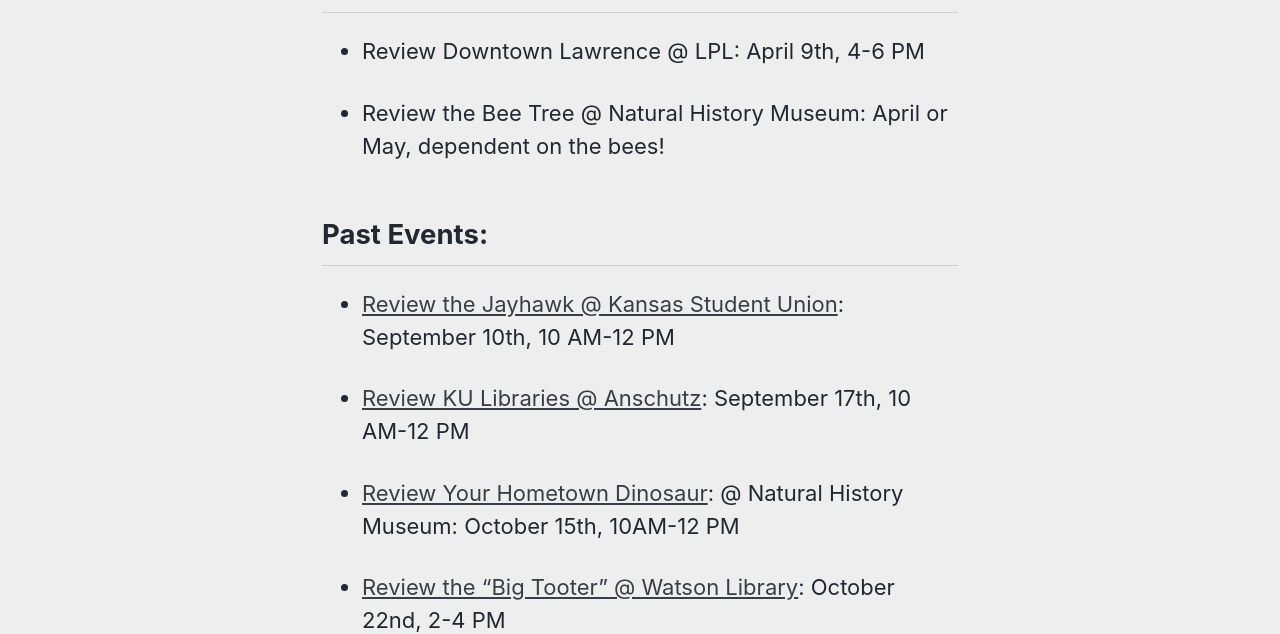
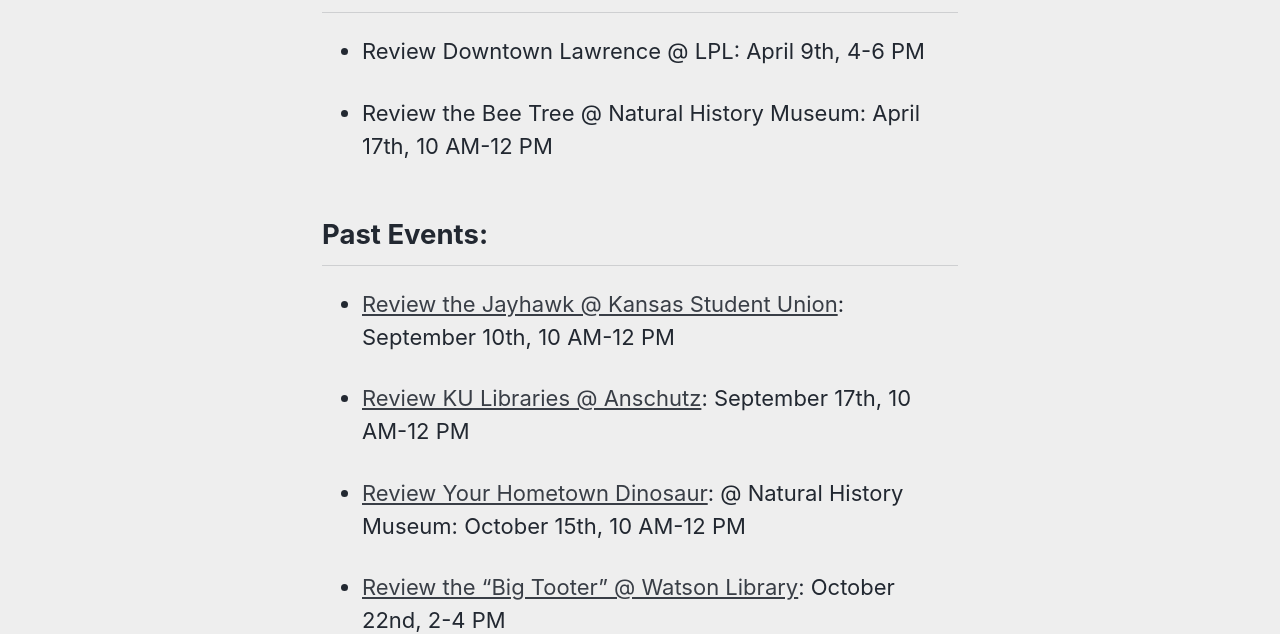
Before and after one commit to idrhku/lawrence-reviewed, a Jekyll site: the page built from _pages/pop-ups.md, in a window 1280 px wide. Shown: the part 622-1256 px from the top of the page. Built offline with Jekyll 4.4.1, drawn with Linux system fonts in a browser that asks for light colours; cached includes are drawn as plain includes.

Commit message:
Update pop-ups.md

```diff
--- a/_pages/pop-ups.md
+++ b/_pages/pop-ups.md
@@ -18,7 +18,7 @@
 
 - Review Downtown Lawrence @ LPL: April 9th, 4-6 PM
 
-- Review the Bee Tree @ Natural History Museum: April or May, dependent on the bees!
+- Review the Bee Tree @ Natural History Museum: April 17th, 10 AM-12 PM
 
 
 <h2>Past Events:</h2>
@@ -27,7 +27,7 @@
 
 - [Review KU Libraries @ Anschutz](/ku-libraries): September 17th, 10 AM-12 PM
 
-- [Review Your Hometown Dinosaur](/hometown-dinosaur): @ Natural History Museum: October 15th, 10AM-12 PM
+- [Review Your Hometown Dinosaur](/hometown-dinosaur): @ Natural History Museum: October 15th, 10 AM-12 PM
 
 - [Review the “Big Tooter” @ Watson Library](/big-tooter): October 22nd, 2-4 PM
 
```
